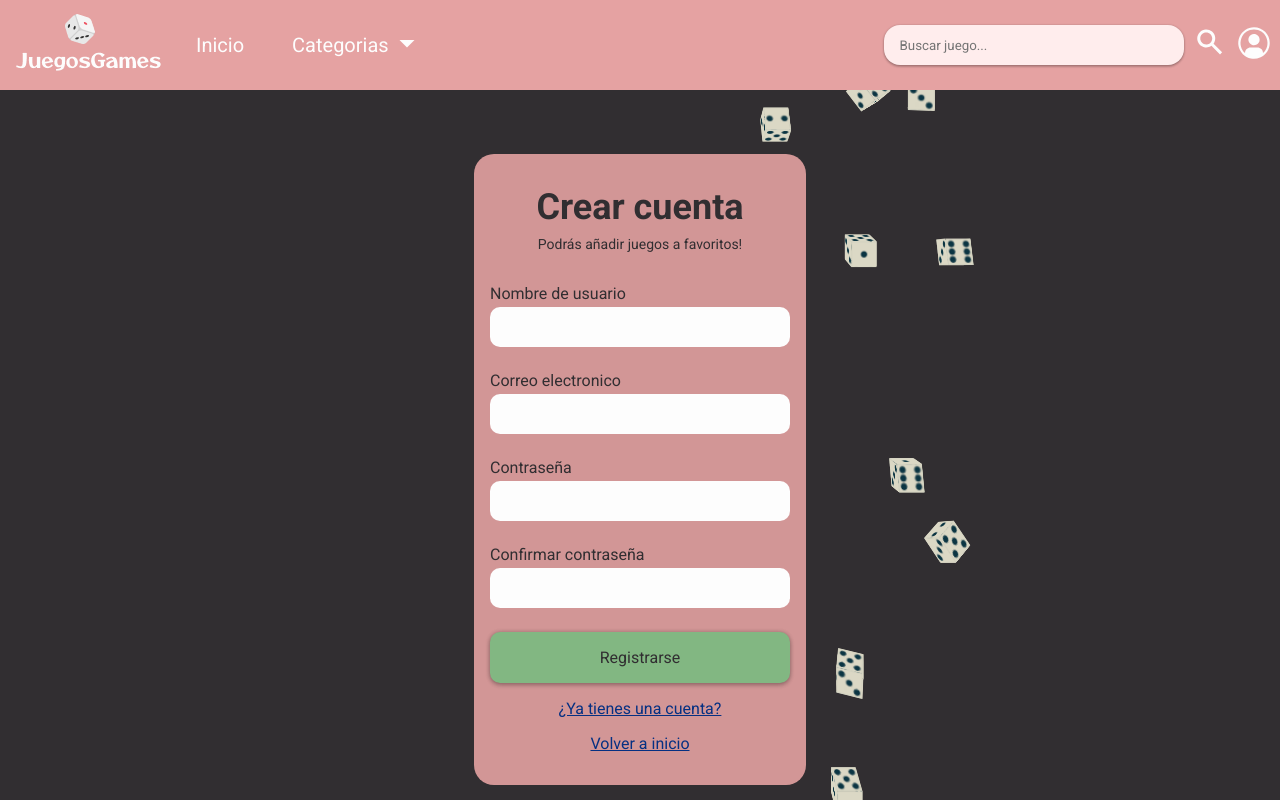
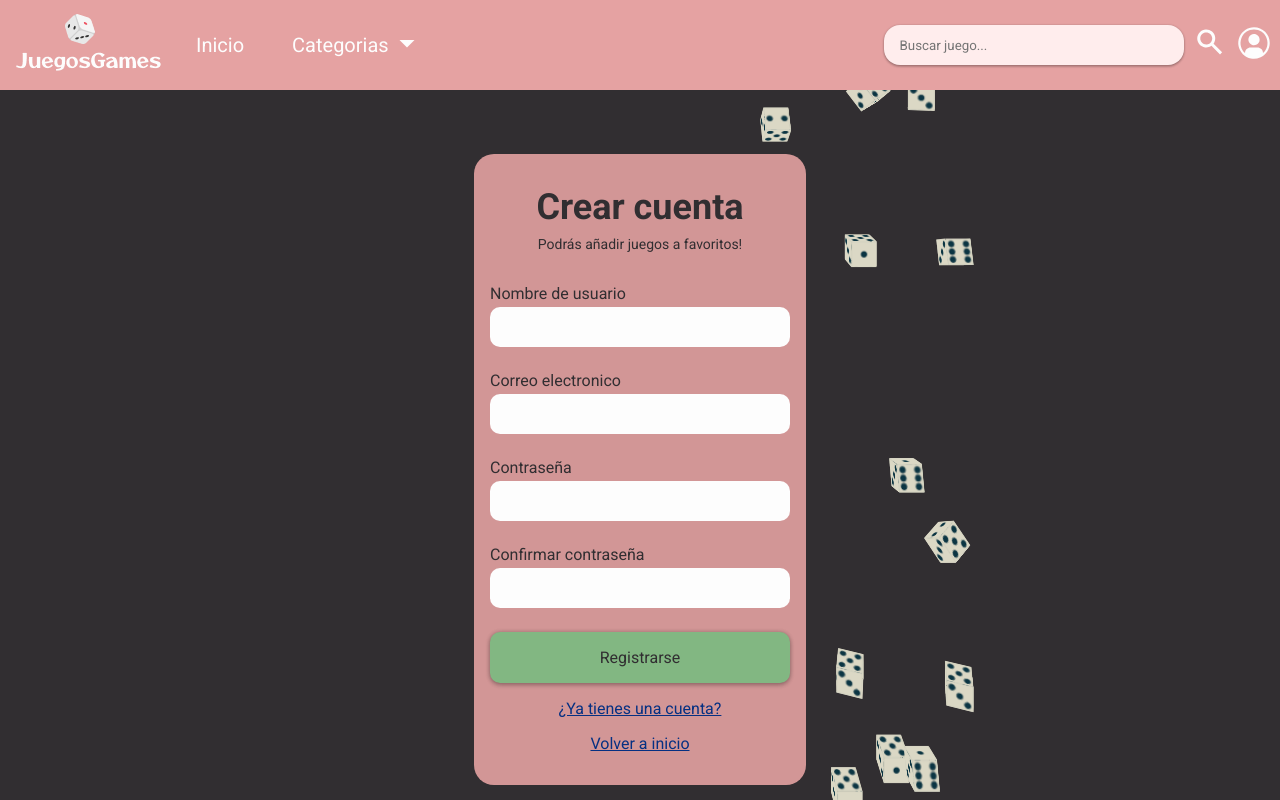
Before and after one commit to DMFernandez96/unicen-visualizacion, an Angular app in the folder TP2/: page /crear-cuenta in a window 1280 px wide. Built offline with nearby package versions, Linux system fonts and the light colour scheme.

Commit message:
Added more dices to background-animated

```diff
--- a/TP2/src/app/components/atoms/background-animated/background-animated.component.css
+++ b/TP2/src/app/components/atoms/background-animated/background-animated.component.css
@@ -112,6 +112,34 @@ div.container-all {
     animation-delay: -18s;
 }
 
+.x11 {
+    animation: animateCube 20s linear infinite, sideWays 7s ease-in-out infinite alternate, toTurn 5s linear infinite;
+    left: 80%;
+    top: 80%;
+    animation-delay: -20s;
+}
+
+.x12 {
+    animation: animateCube 25s linear infinite, sideWays 2s ease-in-out infinite alternate, toTurn 5s linear infinite;
+    left: 80%;
+    top: 80%;
+    animation-delay: -22s;
+}
+
+.x13 {
+    animation: animateCube 22s linear infinite, sideWays 7s ease-in-out infinite alternate, toTurn 5s linear infinite;
+    left: 80%;
+    top: 80%;
+    animation-delay: -24s;
+}
+
+.x14 {
+    animation: animateCube 25s linear infinite, sideWays 3s ease-in-out infinite alternate, toTurn 5s linear infinite;
+    left: 80%;
+    top: 80%;
+    animation-delay: -26s;
+}
+
 .face {
     position: absolute;
     width: 25px;
--- a/TP2/src/app/components/atoms/background-animated/background-animated.component.html
+++ b/TP2/src/app/components/atoms/background-animated/background-animated.component.html
@@ -201,6 +201,86 @@
                     <img src="assets/images/dices/dice6.png" alt="" />
                 </div>
             </div>
+            <div class="cube x11">
+                <div class="face front">
+                    <img src="assets/images/dices/dice1.png" alt="" />
+                </div>
+                <div class="face back">
+                    <img src="assets/images/dices/dice2.png" alt="" />
+                </div>
+                <div class="face left">
+                    <img src="assets/images/dices/dice3.png" alt="" />
+                </div>
+                <div class="face right">
+                    <img src="assets/images/dices/dice4.png" alt="" />
+                </div>
+                <div class="face top">
+                    <img src="assets/images/dices/dice5.png" alt="" />
+                </div>
+                <div class="face bottom">
+                    <img src="assets/images/dices/dice6.png" alt="" />
+                </div>
+            </div>
+            <div class="cube x12">
+                <div class="face front">
+                    <img src="assets/images/dices/dice1.png" alt="" />
+                </div>
+                <div class="face back">
+                    <img src="assets/images/dices/dice2.png" alt="" />
+                </div>
+                <div class="face left">
+                    <img src="assets/images/dices/dice3.png" alt="" />
+                </div>
+                <div class="face right">
+                    <img src="assets/images/dices/dice4.png" alt="" />
+                </div>
+                <div class="face top">
+                    <img src="assets/images/dices/dice5.png" alt="" />
+                </div>
+                <div class="face bottom">
+                    <img src="assets/images/dices/dice6.png" alt="" />
+                </div>
+            </div>
+            <div class="cube x13">
+                <div class="face front">
+                    <img src="assets/images/dices/dice1.png" alt="" />
+                </div>
+                <div class="face back">
+                    <img src="assets/images/dices/dice2.png" alt="" />
+                </div>
+                <div class="face left">
+                    <img src="assets/images/dices/dice3.png" alt="" />
+                </div>
+                <div class="face right">
+                    <img src="assets/images/dices/dice4.png" alt="" />
+                </div>
+                <div class="face top">
+                    <img src="assets/images/dices/dice5.png" alt="" />
+                </div>
+                <div class="face bottom">
+                    <img src="assets/images/dices/dice6.png" alt="" />
+                </div>
+            </div>
+            <div class="cube x14">
+                <div class="face front">
+                    <img src="assets/images/dices/dice1.png" alt="" />
+                </div>
+                <div class="face back">
+                    <img src="assets/images/dices/dice2.png" alt="" />
+                </div>
+                <div class="face left">
+                    <img src="assets/images/dices/dice3.png" alt="" />
+                </div>
+                <div class="face right">
+                    <img src="assets/images/dices/dice4.png" alt="" />
+                </div>
+                <div class="face top">
+                    <img src="assets/images/dices/dice5.png" alt="" />
+                </div>
+                <div class="face bottom">
+                    <img src="assets/images/dices/dice6.png" alt="" />
+                </div>
+            </div>
         </div>
     </div>
 </section>
```
Lines whose indentation alone changed are shown as unchanged.
